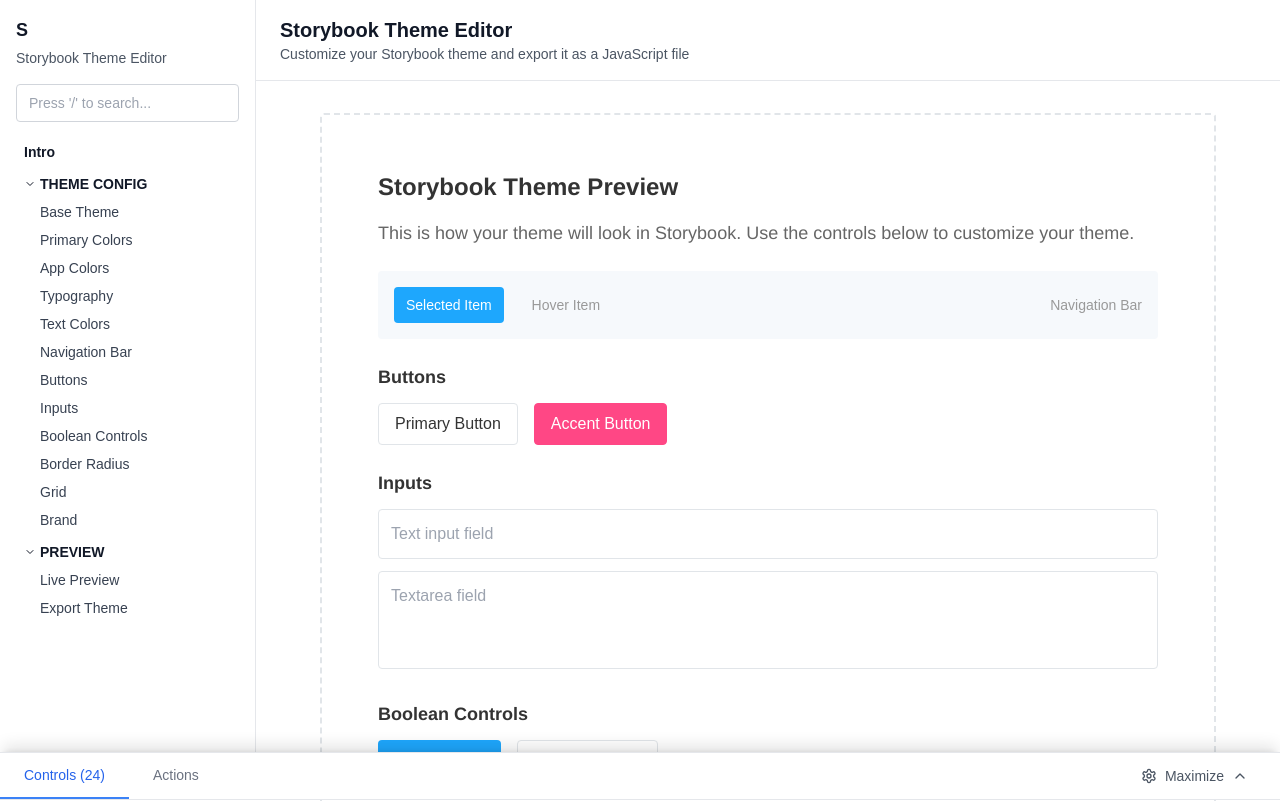
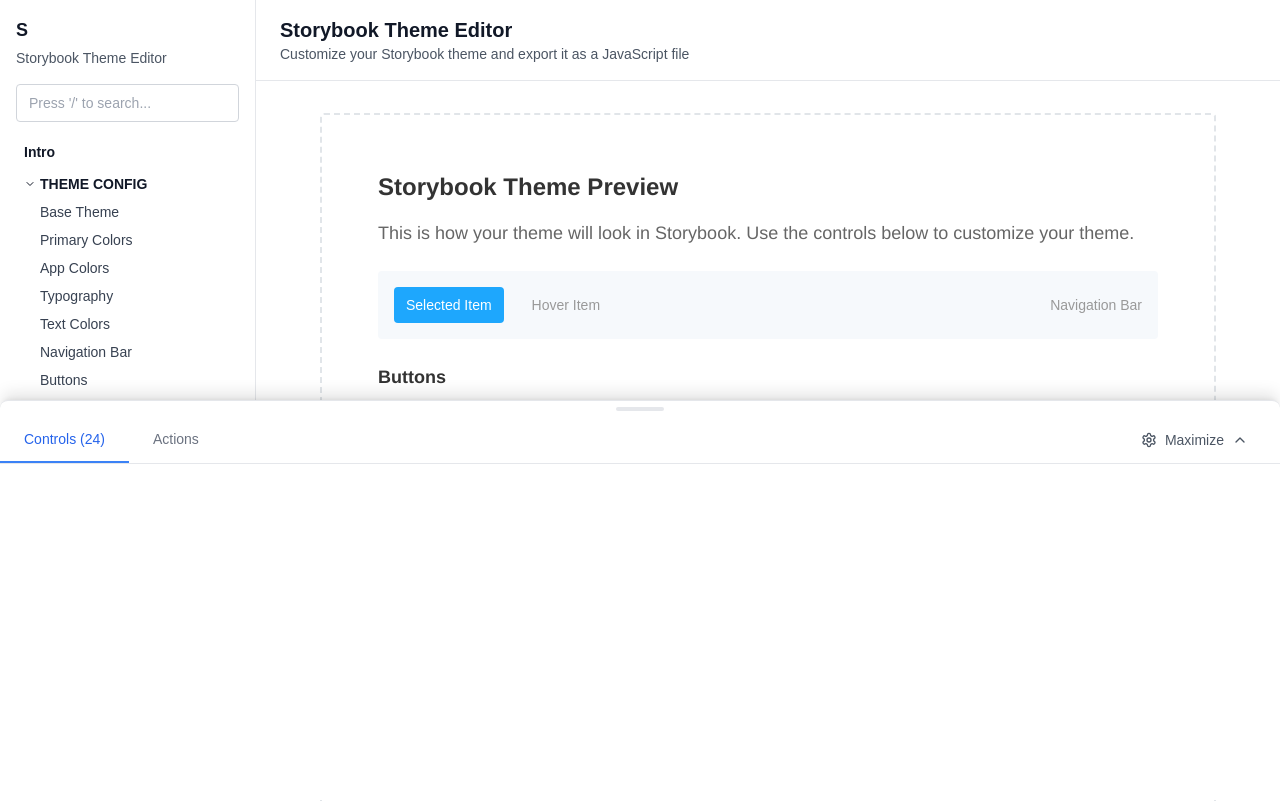
Before and after one commit to spjpgrd/storybook-theme-editor, a Next.js app: page / in a window 1280 px wide. Shown: the top 801 px of the page. Built offline with nearby package versions, Linux system fonts and the light colour scheme.

Commit message:
Resize handle

```diff
--- a/components/ThemeEditor.tsx
+++ b/components/ThemeEditor.tsx
@@ -1,19 +1,21 @@
 'use client';
 
-import { useState } from 'react';
+import React, { useState, useEffect } from 'react';
 import { StorybookTheme, defaultLightTheme, defaultDarkTheme } from '@/types/theme';
 import ColorPicker from './ColorPicker';
 import NumberInput from './NumberInput';
 import TextInput from './TextInput';
 import BaseSelector from './BaseSelector';
 import StorybookSidebar from './StorybookSidebar';
-import { Download, RotateCcw, Sun, Moon, Eye, Code, ChevronUp, ChevronDown, Settings } from 'lucide-react';
+import { Download, RotateCcw, Sun, Moon, Eye, Code, ChevronUp, ChevronDown, Settings, GripHorizontal } from 'lucide-react';
 
 export default function ThemeEditor() {
   const [theme, setTheme] = useState<StorybookTheme>(defaultLightTheme);
   const [showCode, setShowCode] = useState(false);
   const [activeTab, setActiveTab] = useState<'controls' | 'actions'>('controls');
   const [isDrawerExpanded, setIsDrawerExpanded] = useState(false);
+  const [drawerHeight, setDrawerHeight] = useState(400); // Default height in pixels
+  const [isResizing, setIsResizing] = useState(false);
 
   const updateTheme = (updates: Partial<StorybookTheme>) => {
     setTheme(prev => ({ ...prev, ...updates }));
@@ -70,6 +72,49 @@
     document.body.removeChild(a);
     URL.revokeObjectURL(url);
   };
+
+  const handleMouseDown = (e: React.MouseEvent) => {
+    setIsResizing(true);
+    e.preventDefault();
+  };
+
+  const handleMouseMove = (e: MouseEvent) => {
+    if (!isResizing) return;
+
+    const newHeight = window.innerHeight - e.clientY;
+    const minHeight = 60; // Minimum height (control bar)
+    const maxHeight = window.innerHeight * 0.8; // Maximum 80% of viewport
+
+    if (newHeight >= minHeight && newHeight <= maxHeight) {
+      setDrawerHeight(newHeight);
+    }
+  };
+
+  const handleMouseUp = () => {
+    setIsResizing(false);
+  };
+
+  // Add event listeners for mouse move and up
+  useEffect(() => {
+    if (isResizing) {
+      document.addEventListener('mousemove', handleMouseMove);
+      document.addEventListener('mouseup', handleMouseUp);
+      document.body.style.cursor = 'ns-resize';
+      document.body.style.userSelect = 'none';
+    } else {
+      document.removeEventListener('mousemove', handleMouseMove);
+      document.removeEventListener('mouseup', handleMouseUp);
+      document.body.style.cursor = '';
+      document.body.style.userSelect = '';
+    }
+
+    return () => {
+      document.removeEventListener('mousemove', handleMouseMove);
+      document.removeEventListener('mouseup', handleMouseUp);
+      document.body.style.cursor = '';
+      document.body.style.userSelect = '';
+    };
+  }, [isResizing]);
 
   return (
     <div className="flex h-screen bg-gray-50">
@@ -299,11 +344,20 @@
 
         {/* Bottom Controls Drawer - Always Visible */}
         <div
-          className="bg-white border-t border-gray-200 fixed bottom-0 right-0 w-full"
+          className="bg-white border-t border-gray-200 fixed bottom-0 right-0 w-full rounded-t-lg"
           style={{
-            boxShadow: '0 -10px 15px -3px rgb(0 0 0 / 0.1), 0 -4px 6px -4px rgb(0 0 0 / 0.1)'
+            boxShadow: '0 -10px 15px -3px rgb(0 0 0 / 0.1), 0 -4px 6px -4px rgb(0 0 0 / 0.1)',
+            height: `${drawerHeight}px`
           }}
         >
+          {/* Resize Handle */}
+          <div
+            className="w-full h-4 cursor-ns-resize hover:bg-gray-100 transition-colors flex items-center justify-center"
+            onMouseDown={handleMouseDown}
+          >
+            <span className="w-12 h-1 bg-gray-200 rounded-full" ></span>
+          </div>
+
           {/* Control Bar with Tabs and Toggle */}
           <div className="flex items-center justify-between border-b border-gray-200">
             <div className="flex">
@@ -343,10 +397,10 @@
           {/* Controls Content - Expandable */}
           <div
             className={`overflow-hidden transition-all duration-300 ${
-              isDrawerExpanded ? 'max-h-[60vh]' : 'max-h-0'
+              isDrawerExpanded ? 'max-h-full' : 'max-h-0'
             }`}
           >
-            <div className="overflow-y-auto" style={{ maxHeight: '60vh' }}>
+            <div className="overflow-y-auto" style={{ maxHeight: `${drawerHeight - 100}px` }}>
               {activeTab === 'controls' && (
                 <div className="p-6">
                   <div className="grid grid-cols-1 md:grid-cols-2 lg:grid-cols-3 gap-6">
```
